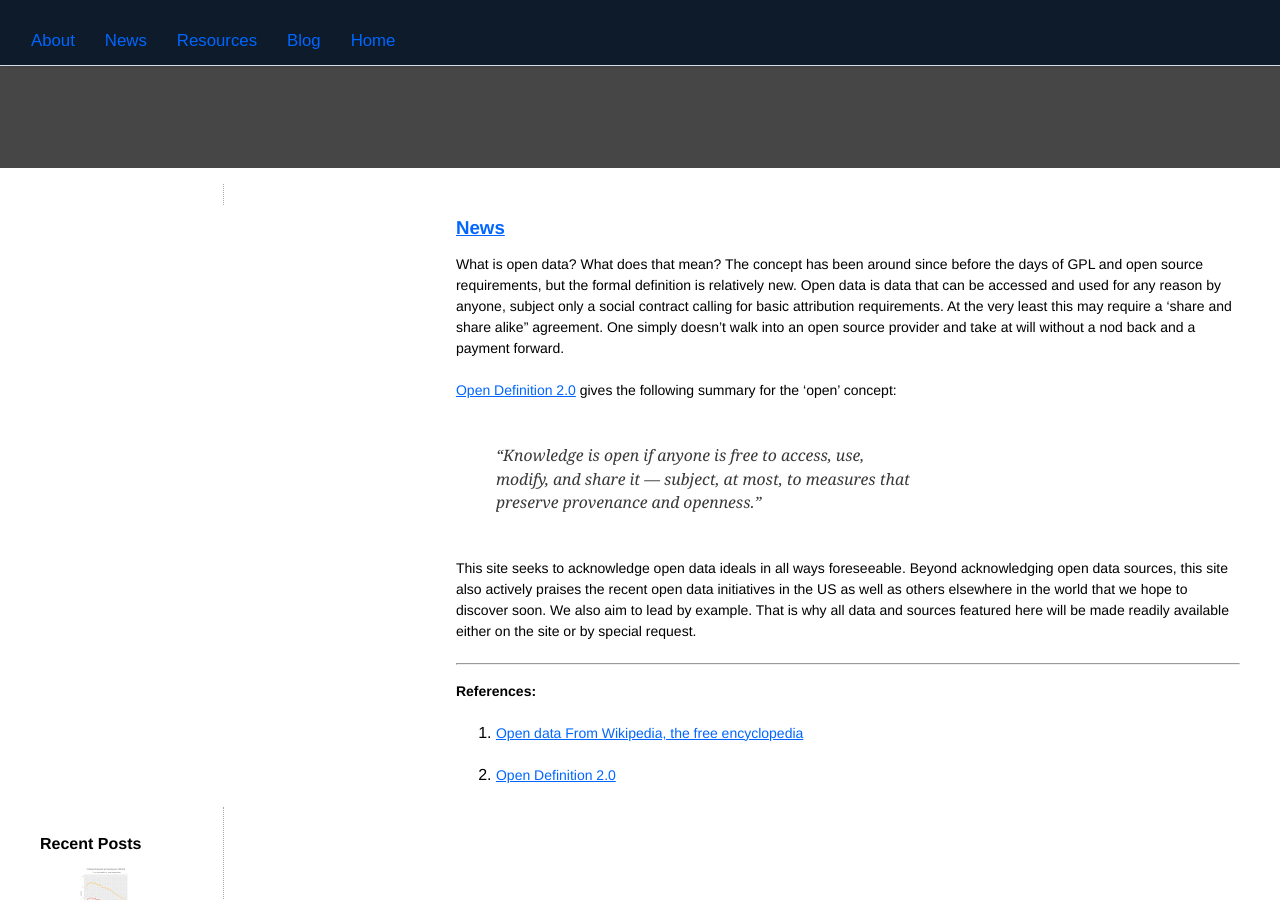
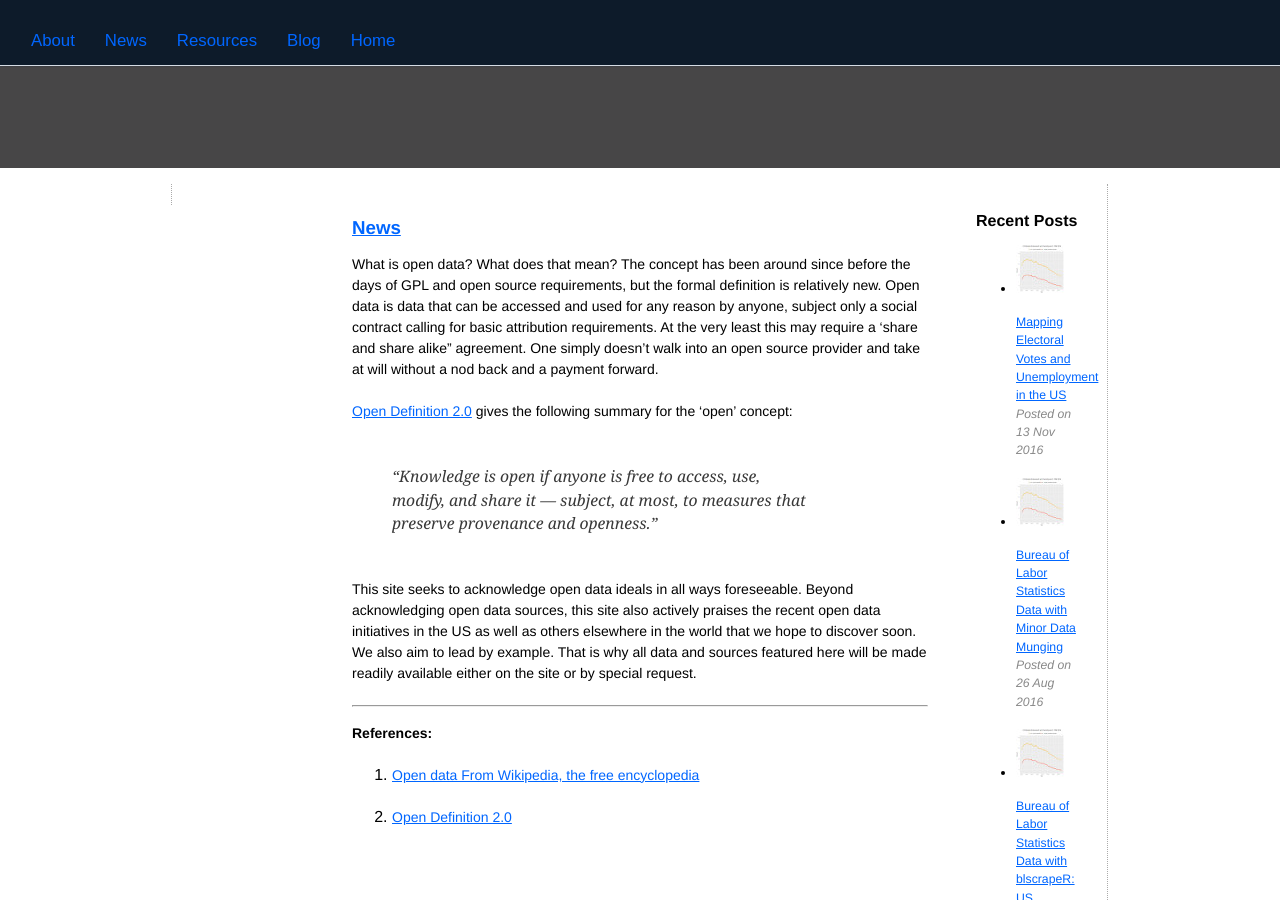
Before and after one commit to jon-starnes/jon-starnes.github.io, a Jekyll site: the page built from index.html, in a window 1280 px wide and 900 px high. Built offline with Jekyll 4.4.1, drawn with Linux system fonts in a browser that asks for light colours; nearby versions of some CDN libraries.

Commit message:
Style updates

```diff
--- a/_includes/head.html
+++ b/_includes/head.html
@@ -29,15 +29,15 @@
 			 	.content { width: 66.66%; }
 			 	.sidebar { width: 33.33%; }
 			 	.info    { width: 100%;   }
-				.content1 { width: 75%; 	}
+				.content1 { width: 50%; 	}
 			 	.sidebar1	{ width: 25%; 	}
 			 }
 			 @media only screen and (min-width: 76em) {
 			 	.content { width: 58.33%; } /* 7/12 */
 			 	.sidebar { width: 41.66%; } /* 5/12 */
 			 	.info    { width: 50%;    }
-				.content1 { width: 66.66%; }
-			 	.sidebar1	{ width: 33.33%; }
+				.content1 { width: 50%; }
+			 	.sidebar1	{ width: 25%; }
 			 }
 	</style>
 
--- a/_sass/_layout.scss
+++ b/_sass/_layout.scss
@@ -21,24 +21,26 @@
 margin: 0 auto;
 }
 */
-
+/*
+you only need width to set up columns; all columns are 100%-width by default, so we start
+from a one-column mobile layout and gradually improve it according to available screen space */
 @media only screen and (min-width: 34em) {
 	.feature, .info { width: 50%; }
-	.sidebar1				{ width: 25%; }
 }
 @media only screen and (min-width: 54em) {
 	.content { width: 66.66%; }
 	.sidebar { width: 33.33%; }
 	.info    { width: 100%;   }
+	.content1 { width: 50%; 	}
 	.sidebar1	{ width: 25%; 	}
 }
 @media only screen and (min-width: 76em) {
 	.content { width: 58.33%; } /* 7/12 */
 	.sidebar { width: 41.66%; } /* 5/12 */
 	.info    { width: 50%;    }
-	.sidebar1	{ width: 33.33%; 	}
+	.content1 { width: 50%; }
+	.sidebar1	{ width: 25%; }
 }
-
 
 /* Fonts
 h1,
```
Lines whose indentation alone changed are shown as unchanged.
